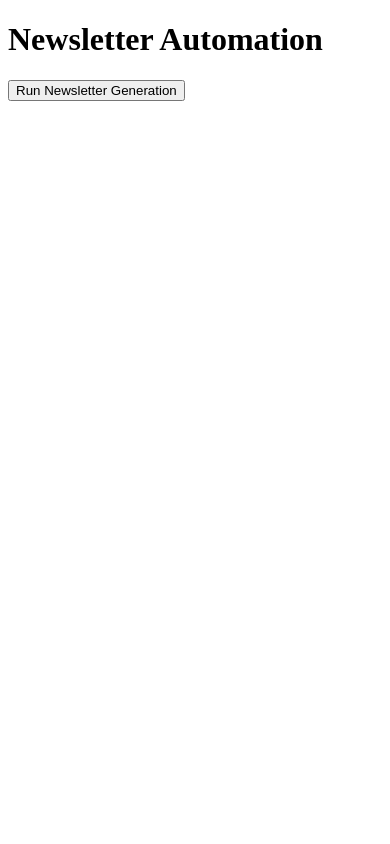
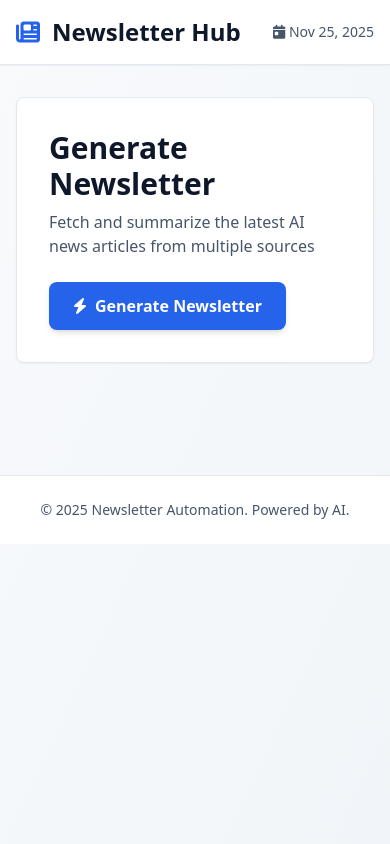
Before and after one commit to NEZIRMahamat/newsletters_automation, a Flask app: page / in a window 390 px wide. Run offline with Flask 3, Linux system fonts and the light colour scheme; some libraries are stand-ins or nearby versions.

Commit message:
Amélioration interface htmx

```diff
--- a/web/app.py
+++ b/web/app.py
@@ -1,14 +1,25 @@
 from flask import Flask
+import sys
+import os
+from datetime import datetime
+
+# Add parent directory to path
+sys.path.insert(0, os.path.dirname(os.path.dirname(os.path.abspath(__file__))))
 
 def create_app():
-    app = Flask(__name__)
+    app = Flask(__name__, template_folder='templates', static_folder='static')
+
+    # Context processor to inject current date
+    @app.context_processor
+    def inject_now():
+        return {'now': datetime.now()}
 
     # Register routes
-    from web.routes.newsletter import newsletter_bp
+    from routes.newsletter import newsletter_bp
     app.register_blueprint(newsletter_bp)
 
     return app
 
 if __name__ == "__main__":
     app = create_app()
-    app.run(debug=True)
+    app.run(debug=True, host='0.0.0.0', port=5000)
--- a/web/routes/newsletter.py
+++ b/web/routes/newsletter.py
@@ -1,7 +1,9 @@
-from flask import Blueprint, render_template, jsonify
+from flask import Blueprint, render_template, jsonify, request
 from agents.rss_reader import RSSReader
 from agents.llm_processor import LLMProcessor
+import logging
 
+logger = logging.getLogger(__name__)
 newsletter_bp = Blueprint("newsletter", __name__)
 
 @newsletter_bp.route("/")
@@ -10,10 +12,26 @@ def index():
 
 @newsletter_bp.route("/run", methods=["POST"])
 def run_newsletter():
-    rss = RSSReader()
-    articles = rss.fetch_articles(days=3)
+    try:
+        rss = RSSReader()
+        articles = rss.fetch_articles(days=3)
 
-    processor = LLMProcessor()
-    summaries = [processor.summarize_article(a) for a in articles]
+        if not articles:
+            return render_template("partials/summaries.html", summaries=[])
 
-    return render_template("partials/summaries.html", summaries=summaries)
+        processor = LLMProcessor()
+        summaries = []
+
+        for article in articles[:10]:  # Limit to 10 articles for performance
+            try:
+                summary = processor.summarize_article(article)
+                summaries.append(summary)
+            except Exception as e:
+                logger.error(f"Error processing article {article.get('title', 'Unknown')}: {e}")
+                continue
+
+        return render_template("partials/summaries.html", summaries=summaries)
+
+    except Exception as e:
+        logger.error(f"Error in run_newsletter: {e}")
+        return render_template("partials/error.html", error=str(e)), 500
--- a/web/templates/base.html
+++ b/web/templates/base.html
@@ -1,9 +1,45 @@
 <!DOCTYPE html>
-<html>
+<html lang="en">
 <head>
+    <meta charset="UTF-8">
+    <meta name="viewport" content="width=device-width, initial-scale=1.0">
+    <title>{% block title %}Newsletter Automation{% endblock %}</title>
+    <script src="https://cdn.tailwindcss.com"></script>
     <script src="/static/htmx.min.js"></script>
+    <link href="https://cdnjs.cloudflare.com/ajax/libs/font-awesome/6.4.0/css/all.min.css" rel="stylesheet">
+    <style>
+        .fade-in {
+            animation: fadeIn 0.5s ease-in;
+        }
+        @keyframes fadeIn {
+            from { opacity: 0; }
+            to { opacity: 1; }
+        }
+    </style>
 </head>
-<body>
-    {% block content %}{% endblock %}
+<body class="bg-gradient-to-br from-slate-50 to-slate-100 min-h-screen">
+    <nav class="bg-white shadow-sm border-b border-slate-200">
+        <div class="max-w-7xl mx-auto px-4 sm:px-6 lg:px-8 py-4">
+            <div class="flex items-center justify-between">
+                <div class="flex items-center space-x-3">
+                    <i class="fas fa-newspaper text-blue-600 text-2xl"></i>
+                    <h1 class="text-2xl font-bold text-slate-900">Newsletter Hub</h1>
+                </div>
+                <div class="text-sm text-slate-600">
+                    <i class="fas fa-calendar-day"></i> {{ now.strftime("%b %d, %Y") }}
+                </div>
+            </div>
+        </div>
+    </nav>
+
+    <main class="max-w-7xl mx-auto px-4 sm:px-6 lg:px-8 py-8">
+        {% block content %}{% endblock %}
+    </main>
+
+    <footer class="mt-12 border-t border-slate-200 bg-white py-6">
+        <div class="max-w-7xl mx-auto px-4 sm:px-6 lg:px-8 text-center text-sm text-slate-600">
+            <p>&copy; 2025 Newsletter Automation. Powered by AI.</p>
+        </div>
+    </footer>
 </body>
 </html>
--- a/web/templates/newsletter.html
+++ b/web/templates/newsletter.html
@@ -1,18 +1,50 @@
 {% extends "base.html" %}
 
+{% block title %}Newsletter Generator - Newsletter Hub{% endblock %}
+
 {% block content %}
-<h1>Newsletter Automation</h1>
+<div class="space-y-8">
+    <!-- Header Section -->
+    <div class="bg-white rounded-lg shadow-sm p-8 border border-slate-200">
+        <h2 class="text-3xl font-bold text-slate-900 mb-2">Generate Newsletter</h2>
+        <p class="text-slate-600 mb-6">Fetch and summarize the latest AI news articles from multiple sources</p>
 
-<button
-    hx-post="/run"
-    hx-target="#results"
-    hx-indicator="#loading">
-    Run Newsletter Generation
-</button>
+        <button
+            hx-post="/run"
+            hx-target="#results"
+            hx-swap="innerHTML swap:1s"
+            class="inline-flex items-center space-x-2 bg-blue-600 hover:bg-blue-700 text-white font-semibold py-3 px-6 rounded-lg transition-colors shadow-md hover:shadow-lg disabled:opacity-50 disabled:cursor-not-allowed"
+            id="generateBtn">
+            <i class="fas fa-bolt"></i>
+            <span>Generate Newsletter</span>
+        </button>
+    </div>
 
-<div id="loading" class="htmx-indicator">
-    Loading...
+    <!-- Loading Indicator -->
+    <div id="loading" class="htmx-indicator hidden animate-pulse">
+        <div class="bg-white rounded-lg shadow-sm p-8 border border-slate-200">
+            <div class="flex items-center justify-center space-x-3">
+                <div class="w-3 h-3 bg-blue-600 rounded-full animate-bounce"></div>
+                <div class="w-3 h-3 bg-blue-600 rounded-full animate-bounce" style="animation-delay: 0.1s"></div>
+                <div class="w-3 h-3 bg-blue-600 rounded-full animate-bounce" style="animation-delay: 0.2s"></div>
+                <span class="text-slate-600 font-medium ml-2">Fetching and summarizing articles...</span>
+            </div>
+        </div>
+    </div>
+
+    <!-- Results Section -->
+    <div id="results" class="space-y-4"></div>
 </div>
 
-<div id="results"></div>
+<script>
+    // Show loading indicator when request starts
+    document.getElementById('generateBtn').addEventListener('htmx:request', function() {
+        document.getElementById('loading').classList.remove('hidden');
+    });
+
+    // Hide loading indicator when response completes
+    document.body.addEventListener('htmx:afterSwap', function() {
+        document.getElementById('loading').classList.add('hidden');
+    });
+</script>
 {% endblock %}
```
Also changed, not shown: web/templates/partials/error.html (added, +15 -0 lines), web/templates/partials/summaries.html (+43 -4 lines).
